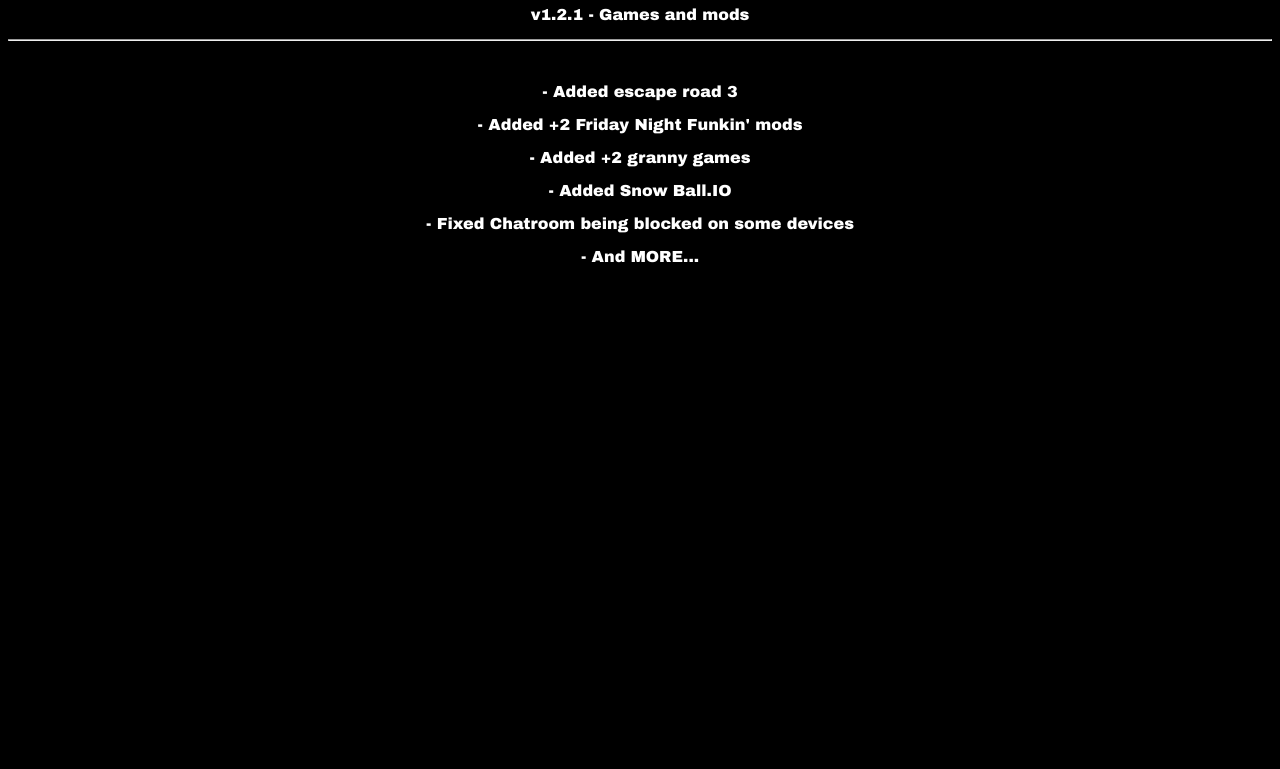
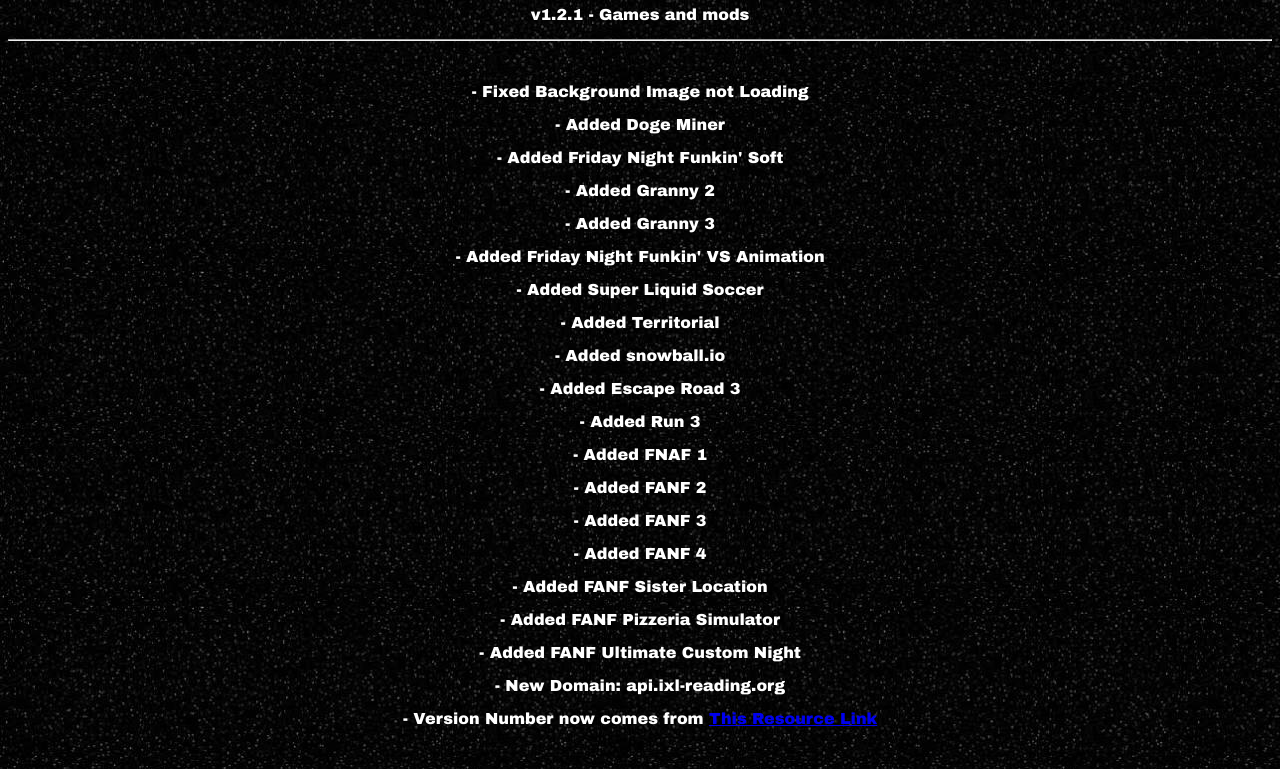
Before and after one commit to aidenwithaone/project-freeman, a plain HTML site: page Project1/updatelog.html in a window 1280 px wide. Shown: the part 72-841 px from the top of the page. Before the commit the page ends 800 px from the top, so only its background shows below. Drawn offline with Linux system fonts and the light colour scheme; a web font is replaced by a local one.

Commit message:
1.2.1 FULL :
Last '1.2.1'

```diff
--- a/Project1/src/reading/reading.css
+++ b/Project1/reading.css
@@ -1,5 +1,5 @@
 body{
-    background-image: url(src/imgs/background.jpg);
+    background-image: url(background.jpg);
     background-color: black;
 }
 .white{
--- a/Project1/science/fnaf/main.css
+++ b/Project1/science/fnaf/main.css
@@ -1,5 +1,5 @@
 body{
-    background-image: url(src/imgs/background.jpg);
+    background-image: url(/Project1/background.jpg);
     background-color: black;
 }
 .white{
--- a/Project1/src/reading/reading.js
+++ b/Project1/src/reading/reading.js
@@ -1,3 +1,4 @@
 document.getElementById("discordimg").onclick = function(){
     window.alert("Discord Soon")
 }
+fetch('https://api.ixl-grade10.org/version.txt').then(r=>r.text()).then(v=>document.getElementById('version').textContent=v)
--- a/Project1/updatelog.html
+++ b/Project1/updatelog.html
@@ -3,7 +3,7 @@
 <head>
     <meta charset="UTF-8">
     <meta name="viewport" content="width=device-width, initial-scale=1.0">
-    <link rel="stylesheet" href="src/reading/reading.css">
+    <link rel="stylesheet" href="reading.css">
     <link rel="preconnect" href="https://fonts.googleapis.com">
     <link rel="preconnect" href="https://fonts.gstatic.com" crossorigin>
     <link href="https://fonts.googleapis.com/css2?family=Archivo+Black&family=Rubik+Spray+Paint&display=swap" rel="stylesheet">
@@ -13,12 +13,26 @@
     <p class="white" id="version">v1.2.1 - Games and mods</p>
     <hr>
     <br>
-    <p class="white" id="version">- Added escape road 3</p>
-    <p class="white" id="version">- Added +2 Friday Night Funkin' mods</p>
-    <p class="white" id="version">- Added +2 granny games</p>
-    <p class="white" id="version">- Added Snow Ball.IO</p>
-    <p class="white" id="version">- Fixed Chatroom being blocked on some devices</p>
-    <p class="white" id="version">- And MORE...</p>
+    <p class="white" id="version">- Fixed Background Image not Loading</p>
+    <p class="white" id="version">- Added Doge Miner</p>
+    <p class="white" id="version">- Added Friday Night Funkin' Soft</p>
+    <p class="white" id="version">- Added Granny 2</p>
+    <p class="white" id="version">- Added Granny 3</p>
+    <p class="white" id="version">- Added Friday Night Funkin' VS Animation</p>
+    <p class="white" id="version">- Added Super Liquid Soccer</p>
+    <p class="white" id="version">- Added Territorial</p>
+    <p class="white" id="version">- Added snowball.io</p>
+    <p class="white" id="version">- Added Escape Road 3</p>
+    <p class="white" id="version">- Added Run 3</p>
+    <p class="white" id="version">- Added FNAF 1</p>
+    <p class="white" id="version">- Added FANF 2</p>
+    <p class="white" id="version">- Added FANF 3</p>
+    <p class="white" id="version">- Added FANF 4</p>
+    <p class="white" id="version">- Added FANF Sister Location</p>
+    <p class="white" id="version">- Added FANF Pizzeria Simulator</p>
+    <p class="white" id="version">- Added FANF Ultimate Custom Night</p>
+    <p class="white" id="version">- New Domain: api.ixl-reading.org</p>
+    <p class="white" id="version">- Version Number now comes from <a href="https://api.ixl-grade10.org/version.txt">This Resource Link</a></p>
     <br>
 </body>
 </html>
```
Also changed, not shown: Project1/reading.html (+2 -2 lines), Project1/science/fnf/main.html (+1 -1 lines), Project1/science/granny/main.html (+1 -1 lines), Project1/background.jpg (renamed from Project1/src/imgs/background.jpg).
